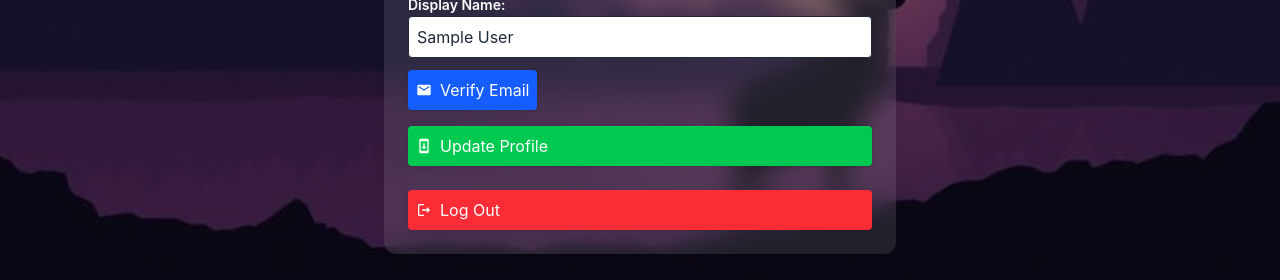
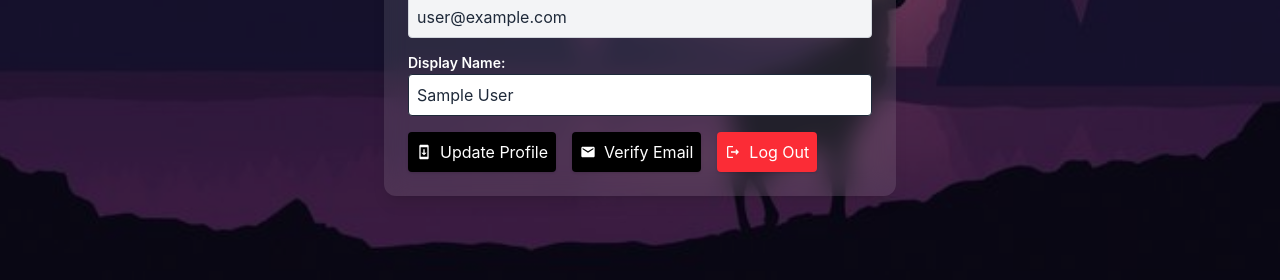
Before and after one commit to Azizullokh/Final-Exam, a React (Vite) app: page /profile in a window 1280 px wide. Shown: the part 474-754 px from the top of the page. Built offline with nearby package versions, Linux system fonts and the light colour scheme; no server answers; sample sign-in values are in the browser's storage.

Commit message:
added cursor pointer

```diff
--- a/src/pages/Profile.jsx
+++ b/src/pages/Profile.jsx
@@ -30,6 +30,15 @@ const ProfilePage = () => {
 
   const handleUpdateProfile = async () => {
     await updateUserProfile(displayName, profileImage);
+    toast.success("Updated Succesfully!", {
+      style: {
+        border: "1px solid #4CAF50",
+        padding: "10px",
+        color: "#4CAF50",
+        fontWeight: "bold",
+        background: "#f0fff0",
+      },
+    });
   };
 
   const handleSendVerifyEmail = async () => {
@@ -106,6 +115,15 @@ const ProfilePage = () => {
               />
             </div>
 
+            {error && <p className="text-red-400 text-sm">{error}</p>}
+          </div>
+          <div className="flex items-center gap-4 flex-wrap md:flex-nowrap">
+            <button
+              onClick={handleUpdateProfile}
+              className="flex items-center gap-2 bg-black hover:bg-green-600 transition text-white p-2 rounded shadow duration-300 cursor-pointer"
+            >
+              <MdOutlineSystemUpdate /> Update Profile
+            </button>
             <div className="flex items-center justify-between">
               {user?.emailVerified ? (
                 <span className="text-green-500 font-semibold">
@@ -114,28 +132,19 @@ const ProfilePage = () => {
               ) : (
                 <button
                   onClick={handleSendVerifyEmail}
-                  className="bg-blue-600 hover:bg-blue-700 flex items-center gap-2 transition text-white p-2 rounded shadow"
+                  className="bg-black hover:bg-blue-700 cursor-pointer flex items-center gap-2 text-white p-2 rounded shadow transition duration-300"
                 >
                   <MdEmail /> Verify Email
                 </button>
               )}
             </div>
-            {error && <p className="text-red-400 text-sm">{error}</p>}
+            <button
+              onClick={handleLogOut}
+              className="flex items-center gap-2 bg-red-500 hover:bg-red-600 transition text-white p-2 rounded shadow cursor-pointer"
+            >
+              <MdOutlineLogout /> Log Out
+            </button>
           </div>
-
-          <button
-            onClick={handleUpdateProfile}
-            className="flex items-center gap-2 bg-green-500 hover:bg-green-600 transition text-white p-2 rounded w-full shadow"
-          >
-            <MdOutlineSystemUpdate /> Update Profile
-          </button>
-
-          <button
-            onClick={handleLogOut}
-            className="flex items-center gap-2 bg-red-500 hover:bg-red-600 transition text-white p-2 rounded w-full shadow mt-2"
-          >
-            <MdOutlineLogout /> Log Out
-          </button>
         </div>
       </div>
     </div>
```
